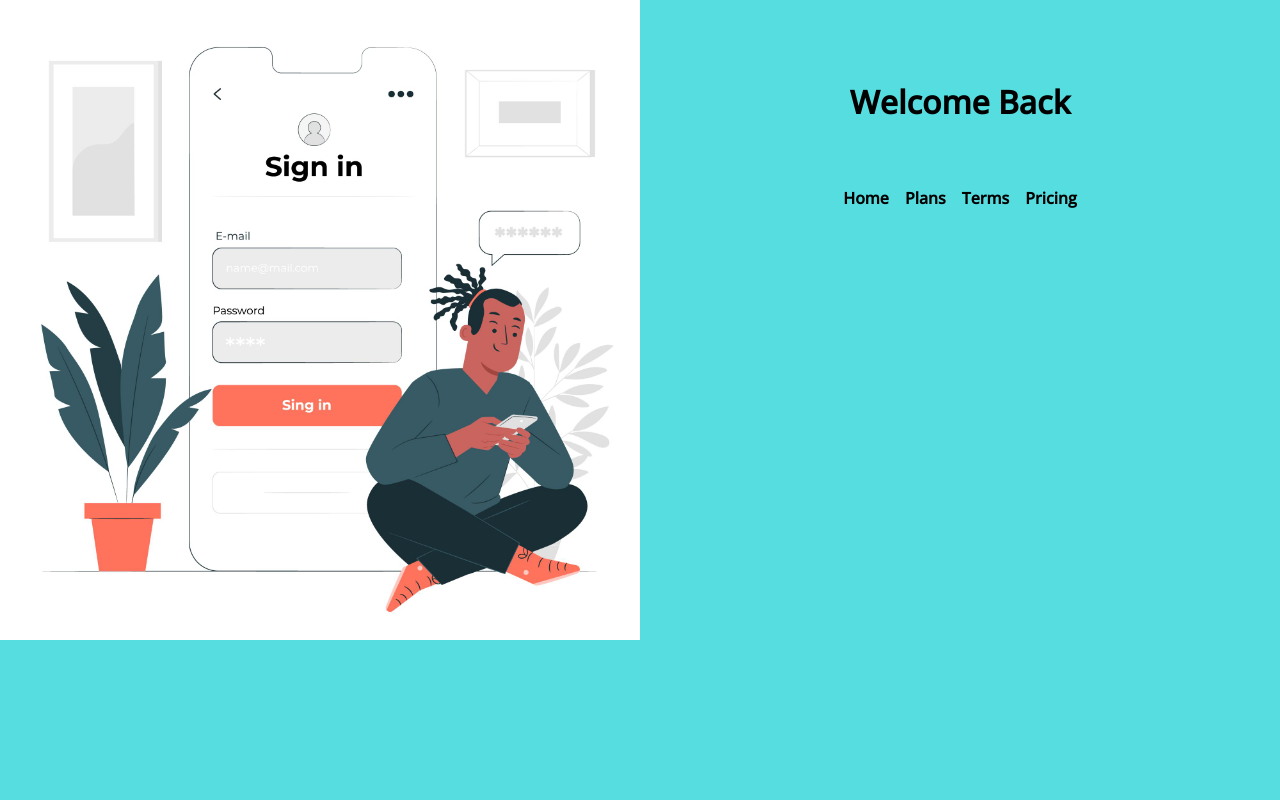
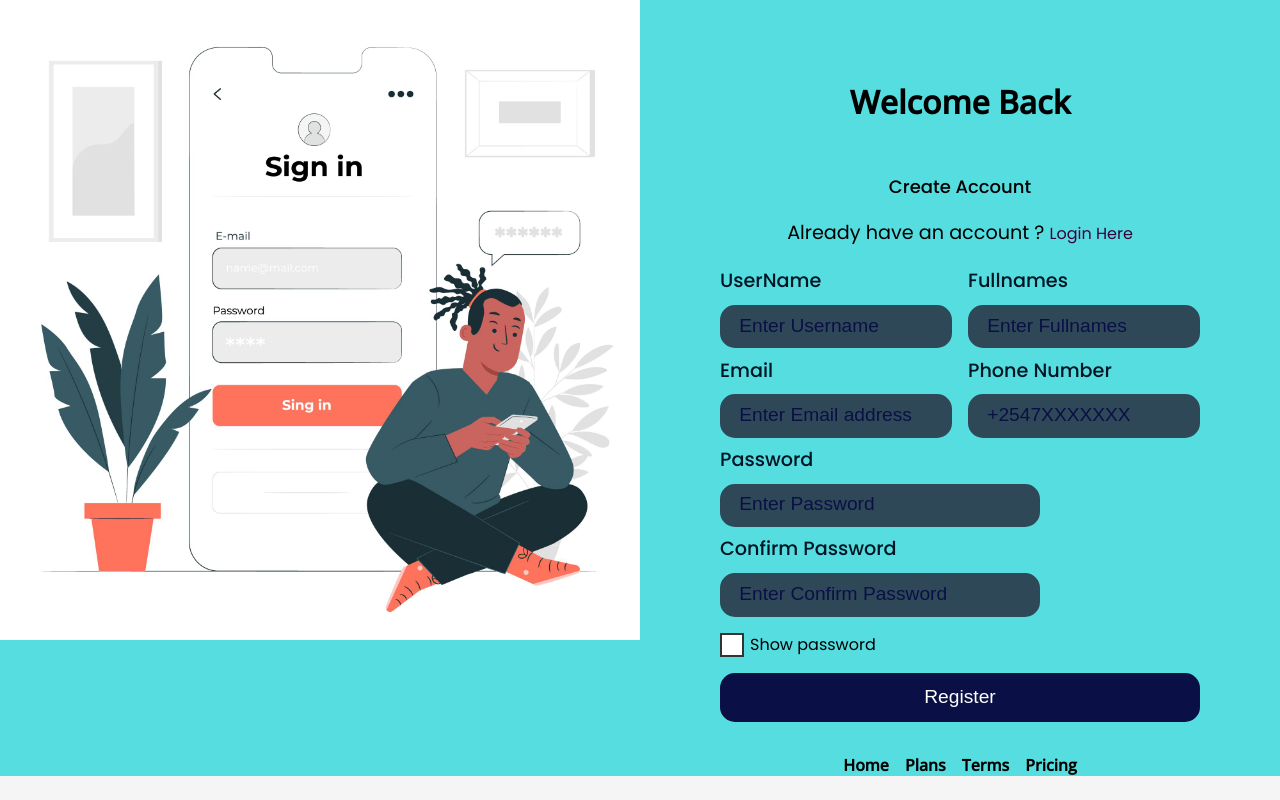
Before and after one commit to githukelvin/software-dev-lab, a Vue app in the folder bookie/: page /register in a window 1280 px wide. Built offline with nearby package versions, Linux system fonts and the light colour scheme.

Commit message:
proffesional  page

```diff
--- a/bookie/package.json
+++ b/bookie/package.json
@@ -14,7 +14,8 @@
     "core-js": "^3.8.3",
     "vee-validate": "^4.11.6",
     "vue": "^3.2.13",
-    "vue-router": "^4.0.3"
+    "vue-router": "^4.0.3",
+    "yup": "^1.3.1"
   },
   "devDependencies": {
     "@babel/core": "^7.12.16",
--- a/bookie/src/assets/SCSS/Pages/_login.scss
+++ b/bookie/src/assets/SCSS/Pages/_login.scss
@@ -27,7 +27,7 @@
     .input-group{
         display: flex;
         flex-direction: column;
-        gap: 1em;
+        // gap: .5em;
         .labels{
             display: flex;
             justify-content: space-between;
@@ -41,7 +41,7 @@
         }
         .input-field{
             width: 25vw;
-            padding:1.2em 1.2em;
+            padding:.8em 1.2em;
             border-radius: 15px;
             background: #2F4858;
 
@@ -71,4 +71,15 @@
             }
         }
     }
+    .message{
+        display: flex;
+        flex-direction: column;
+        gap: 0.5em;
+        .info{
+            font-size: .9em;
+            font-weight: 500;
+            color: #B70404;
+            margin-bottom: 0.5em;
+        }
+    }
 }
--- /dev/null
+++ b/bookie/src/assets/SCSS/components/_checkBox.scss
@@ -0,0 +1,36 @@
+/* Hide the default checkbox */
+.custom-checkbox {
+    display: none;
+}
+
+/* Style the custom checkbox */
+.custom-checkbox+label {
+    position: relative;
+    padding-left: 30px;
+    /* Adjust the spacing as needed */
+    cursor: pointer;
+}
+
+/* Create the checkbox design */
+.custom-checkbox+label:before {
+    content: "";
+    position: absolute;
+    left: 0;
+    top: 0;
+    width: 20px;
+    /* Adjust the size as needed */
+    height: 20px;
+    /* Adjust the size as needed */
+    border: 2px solid #333;
+    /* Border color */
+    background-color: #fff;
+    /* Background color */
+}
+
+/* Style the checkbox when checked */
+.custom-checkbox:checked+label:before {
+    background-color: #00a0e8;
+    /* Change to your desired checked color */
+    border: 2px solid #00a0e8;
+    /* Change to your desired checked color */
+}
--- a/bookie/src/assets/SCSS/components/_index.scss
+++ b/bookie/src/assets/SCSS/components/_index.scss
@@ -1,3 +1,4 @@
 @forward "./buttons";
 @forward "./reapetedStyles";
 @forward"./footer";
+@forward"./checkBox"
--- a/bookie/src/layouts/AuthLayout.vue
+++ b/bookie/src/layouts/AuthLayout.vue
@@ -10,7 +10,7 @@
       <p>Welcome Back</p>
       <router-view></router-view>
       <div class="ddd">
-        <router-link to="/home">Home</router-link>
+        <router-link to="/">Home</router-link>
         <a href="/">Plans</a>
         <a href="/">Terms</a>
         <a href="/">Pricing</a>
@@ -26,7 +26,7 @@
 .auth {
   display: grid;
   grid-template-columns: 1fr 1fr;
-  height: 100dvh;
+  //height: 100dvh;
   background: #55dde0;
   .leftSide {
     img {
@@ -38,7 +38,7 @@
     display: flex;
     flex-direction: column;
     align-items: center;
-    padding: 5em;
+    padding: 5em 5em 0 5em;
     p {
       font-family: "Open Sans", sans-serif;
       font-size: 2rem;
@@ -50,7 +50,8 @@
       display: flex;
       flex-direction: row;
       gap: 1em;
-      margin-top: 2em;
+      margin-top: 1em;
+      //padding-bottom: 2em;
       a {
         font-family: "Open Sans", sans-serif;
         font-size: 1rem;
--- a/bookie/src/router/index.js
+++ b/bookie/src/router/index.js
@@ -75,6 +75,14 @@ const routes = [
           pageTitle: "register",
         },
       },
+      {
+        path: "IsAClientProffesional",
+        name: "IsAClientProffesional",
+        component: () => import("@/views/Auth/IsAClientProffesional.vue"),
+        meta: {
+          pageTitle: "Category",
+        },
+      },
     ],
   },
   {
--- /dev/null
+++ b/bookie/src/views/Auth/IsAClientProffesional.vue
@@ -0,0 +1,47 @@
+<template>
+  <div>
+    <p class="top">Which role or you purpose in this website</p>
+    <p>
+      You Just want to book an appointment with your favourite proffesional
+      <br />.Continue as Client
+    </p>
+    <p>
+      Are you a proffesional and you want to automate and make it easy for your
+      appointments <br />continue as proffesional
+    </p>
+    <div class="btns">
+      <ActionBtn toLink="IsAClient" classname="client" text="Client" />
+      <ActionBtn
+        toLink="IsAProffesional"
+        classname="proffesional"
+        text="Proffesional"
+      />
+    </div>
+  </div>
+</template>
+
+<script setup>
+import ActionBtn from "@/components/ActionBtn.vue";
+</script>
+
+<style lang="scss" scoped>
+.top {
+  text-transform: capitalize;
+  font-weight: 500;
+  font-family: "Lato", sans-serif;
+  text-align: center;
+}
+.proffesional {
+  background: #000;
+}
+.client {
+  background: #524eac;
+}
+.btns {
+  display: flex;
+  align-items: center;
+  justify-content: center;
+  gap: 1em;
+  margin-block: 2em;
+}
+</style>
--- a/bookie/src/views/Auth/LoginPage.vue
+++ b/bookie/src/views/Auth/LoginPage.vue
@@ -1,7 +1,7 @@
 <template>
   <div>
     <div class="form-group">
-      <VForm class="form">
+      <VForm class="form" :validation-schema="login">
         <div class="fheading">
           <h2>Login in here</h2>
           <p>
@@ -58,6 +58,12 @@
 
 <script setup>
 import { Form as VForm, ErrorMessage, Field } from "vee-validate";
+import * as Yup from "yup";
+
+const login = Yup.object().shape({
+  email: Yup.string().email().required().label("Email"),
+  password: Yup.string().min(8).required().label("Password"),
+});
 </script>
 
 <style lang="scss" scoped></style>
--- a/bookie/src/views/Auth/RegisterPage.vue
+++ b/bookie/src/views/Auth/RegisterPage.vue
@@ -1,4 +1,210 @@
 <template>
-  <div></div>
+  <div>
+    <div class="form-group">
+      <VForm class="form" :validation-schema="register">
+        <div class="fheading">
+          <h2>Create Account</h2>
+          <p>
+            Already have an account ?
+            <router-link to="login"> Login Here</router-link>
+          </p>
+        </div>
+        <div class="combined-group">
+          <!-- begin username input -->
+          <div class="input-group">
+            <label>UserName</label>
+            <Field
+              type="text"
+              name="username"
+              class="input-field"
+              autocomplete="off"
+              placeholder="Enter Username"
+            />
+            <div class="message">
+              <div class="info">
+                <ErrorMessage name="username" />
+              </div>
+            </div>
+          </div>
+          <!-- end username input -->
+          <!-- Begin full names -->
+          <div class="input-group">
+            <label>Fullnames</label>
+            <Field
+              type="text"
+              name="fullnames"
+              class="input-field"
+              autocomplete="off"
+              placeholder="Enter Fullnames"
+            />
+            <div class="message">
+              <div class="info">
+                <ErrorMessage name="fullnames" />
+              </div>
+            </div>
+          </div>
+          <!-- end full names -->
+        </div>
+        <div class="combined-group">
+          <!-- Begin Email Address -->
+          <div class="input-group">
+            <label>Email</label>
+            <Field
+              type="email"
+              name="email"
+              class="input-field"
+              autocomplete="off"
+              placeholder="Enter Email address"
+            />
+            <div class="message">
+              <div class="info">
+                <ErrorMessage name="email" />
+              </div>
+            </div>
+          </div>
+          <!-- end email Address -->
+          <!-- Begin Phone Number -->
+          <div class="input-group">
+            <label>Phone Number</label>
+            <Field
+              type="text"
+              name="phone"
+              class="input-field"
+              autocomplete="off"
+              placeholder="+2547XXXXXXX"
+            />
+            <div class="message">
+              <div class="info">
+                <ErrorMessage name="phone" />
+              </div>
+            </div>
+          </div>
+          <!-- End phone number -->
+        </div>
+        <!-- Begin Password -->
+        <div class="input-group">
+          <label>Password</label>
+          <Field
+            type="password"
+            name="password"
+            class="input-field pas"
+            autocomplete="off"
+            ref="pass"
+            id="pass"
+            placeholder="Enter Password"
+          />
+          <div class="message">
+            <div class="info">
+              <ErrorMessage name="password" />
+            </div>
+          </div>
+        </div>
+        <!-- End password -->
+        <!-- Begin ConfirmPassword -->
+        <div class="input-group">
+          <label>Confirm Password</label>
+          <Field
+            type="password"
+            name="confirm_Password"
+            class="input-field pas"
+            ref="pajss"
+            id="passp"
+            autocomplete="off"
+            placeholder="Enter Confirm Password"
+          />
+          <div class="message">
+            <div class="info">
+              <ErrorMessage name="confirm_Password" />
+            </div>
+          </div>
+        </div>
+        <!-- End Confirmpassword -->
+        <!-- Show password -->
+        <div class="show">
+          <input
+            @click="handleShow"
+            type="checkbox"
+            class="custom-checkbox"
+            name="check"
+            id="check"
+          />
+          <label for="check">Show password</label>
+        </div>
+        <!-- Actions -->
+        <div class="btns">
+          <button type="submit" class="submitBtn" ref="submitButton">
+            Register
+          </button>
+        </div>
+      </VForm>
+    </div>
+  </div>
 </template>
-<style scoped></style>
+<script setup>
+import { Form as VForm, ErrorMessage, Field } from "vee-validate";
+import * as Yup from "yup";
+import { onMounted, ref } from "vue";
+const register = Yup.object().shape({
+  username: Yup.string().required().label("UserName"),
+  fullnames: Yup.string().required().label("Fullnames"),
+  email: Yup.string().email().min(6).required().label("Email"),
+  phone: Yup.string()
+    .max(13)
+    .required()
+    .matches(/^[+254]+(1|7)\d{8}/g, "Enter a valid Number +2547XXXXXXX")
+    .label("Phone Number"),
+  password: Yup.string()
+    .matches(
+      /^(?=.*\d)(?=.*[a-z])(?=.*[A-Z])(?=.*[a-zA-Z]).{8,}$/gm,
+      "Password: 8+ chars, 1 uppercase, 1 lowercase, 1 number, special chars allowed."
+    )
+    .required()
+    .label("Password"),
+  confirm_Password: Yup.string()
+    .required()
+    .oneOf([Yup.ref("password")], "Passwords must match")
+    .label("Confirm Password"),
+});
+let input = ref();
+onMounted(() => {
+  input = document.querySelectorAll(".pas");
+  // handleShow(pass);
+});
+const handleShow = () => {
+  console.log(input);
+  // eslint-disable-next-line vue/no-ref-as-operand
+  input.forEach((item) => {
+    // Get the current type attribute value
+    const currentType = item.getAttribute("type");
+
+    // Check the current type and change it
+    if (currentType === "text") {
+      item.setAttribute("type", "password"); // Change to password type
+    } else {
+      item.setAttribute("type", "text"); // Change back to text type
+    }
+  });
+};
+</script>
+<style lang="scss" scoped>
+.combined-group {
+  display: grid;
+  grid-template-columns: 1fr 1fr;
+  gap: 1em;
+  .input-field {
+    width: 100%;
+  }
+}
+.pas {
+  width: 30vw;
+}
+.show {
+  margin-top: 0.5em;
+}
+.btns {
+  margin-bottom: 1em;
+  .submitBtn {
+    width: 100%;
+  }
+}
+</style>
```
Also changed, not shown: bookie/public/styles/main.css (+1 -1 lines), 1 other file (tests, documents, lock files or other folders).
